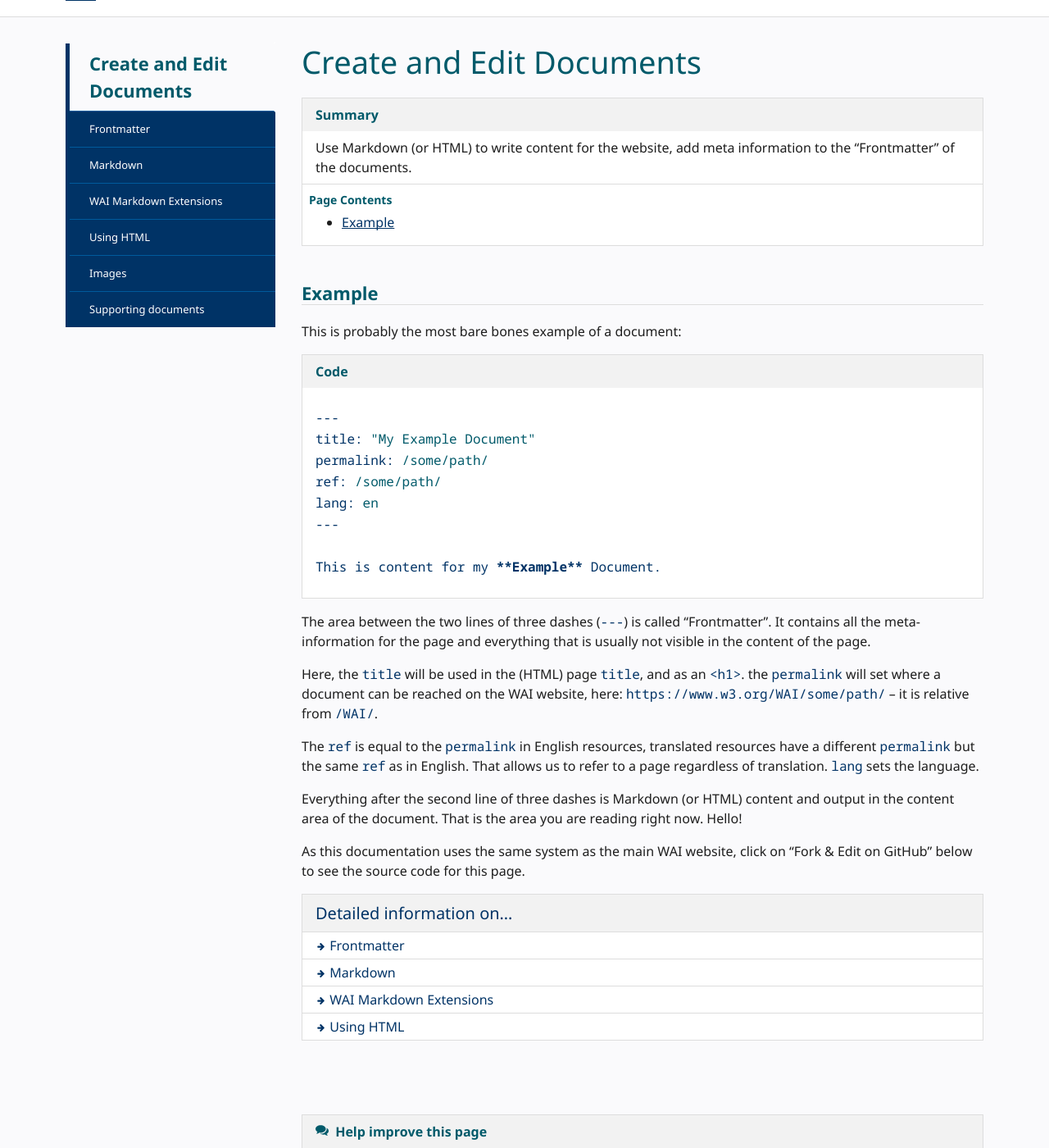
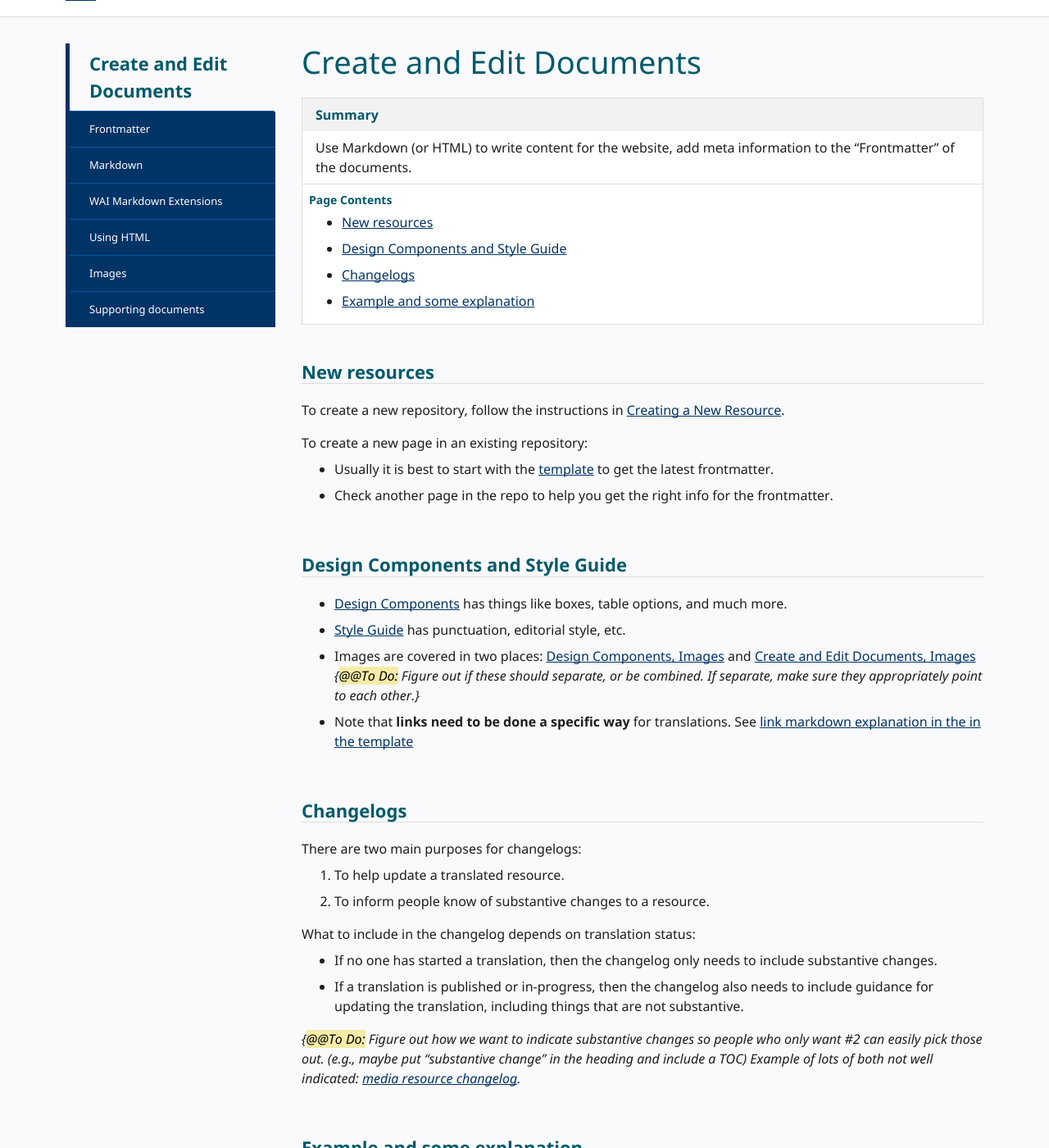
Before and after one commit to w3c/wai-website-theme, a Jekyll site: the page built from content/writing.md, in a window 1280 px wide and 1400 px high, scrolled down 252 px. Shown: the whole window at 82% size. Built offline with Jekyll 4.4.1, drawn with Linux system fonts in a browser that asks for light colours; cached includes are drawn as plain includes; comment, search, counter and statistics services are not loaded.

Commit message:
Update writing.md

```diff
--- a/content/writing.md
+++ b/content/writing.md
@@ -21,7 +21,34 @@ Use Markdown (or HTML) to write content for the website, add meta information to
 
 {% include toc.html %}
 
-## Example
+## New resources
+
+To create a new repository, follow the instructions in [Creating a New Resource](/technical/new-resource/).
+
+To create a new page in an existing repository:
+* Usually it is best to start with the [template](https://raw.githubusercontent.com/w3c/wai-resource-template/master/content/index.md) to get the latest frontmatter.
+* Check another page in the repo to help you get the right info for the frontmatter.
+
+## Design Components and Style Guide
+
+* [Design Components](/components/) has things like boxes, table options, and much more.
+* [Style Guide](https://www.w3.org/WAI/EO/wiki/Style) has punctuation, editorial style, etc.
+* Images are covered in two places: [Design Components, Images]( https://wai-website-theme.netlify.app/components/images/) and [Create and Edit Documents, Images](/writing/images/) <br>_{<mark>@@To Do:</mark> Figure out if these should separate, or be combined. If separate, make sure they appropriately point to each other.}_
+* Note that **links need to be done a specific way** for translations. See [link markdown explanation in the in the template](https://github.com/w3c/wai-resource-template/blob/master/content/index.md#heading-level-2)
+
+## Changelogs
+
+There are two main purposes for changelogs:
+1. To help update a translated resource.
+2. To inform people know of substantive changes to a resource.
+
+What to include in the changelog depends on translation status:
+* If no one has started a translation, then the changelog only needs to include substantive changes.
+* If a translation is published or in-progress, then the changelog also needs to include guidance for updating the translation, including things that are not substantive.
+
+_{<mark>@@To Do:</mark> Figure out how we want to indicate substantive changes so people who only want #2 can easily pick those out. (e.g., maybe put “substantive change” in the heading and include a TOC) Example of lots of both not well indicated: [media resource changelog](https://www.w3.org/WAI/media/av/changelog/)._
+
+## Example and some explanation
 
 This is probably the most bare bones example of a document:
 
@@ -51,19 +78,3 @@ Here, the `title` will be used in the (HTML) page `title`, and as an `<h1>`. the
 The `ref` is equal to the `permalink` in English resources, translated resources have a different `permalink` but the same `ref` as in English. That allows us to refer to a page regardless of translation. `lang` sets the language.
 
 Everything after the second line of three dashes is Markdown (or HTML) content and output in the content area of the document. That is the area you are reading right now. Hello!
-
-As this documentation uses the same system as the main WAI website, click on “Fork & Edit on GitHub” below to see the source code for this page.
-
-{::nomarkdown}
-{% include box.html type="start" title="Detailed information on…" class="large linklist" %}
-{:/}
-
-* [{%include_cached icon.html name="arrow-right" %} <span class="visual-a">Frontmatter</span>](/writing/frontmatter/)
-* [{%include_cached icon.html name="arrow-right" %} <span class="visual-a">Markdown</span>](/writing/markdown/)
-* [{%include_cached icon.html name="arrow-right" %} <span class="visual-a">WAI Markdown Extensions</span>](/writing/wai-markdown/)
-* [{%include_cached icon.html name="arrow-right" %} <span class="visual-a">Using HTML</span>](/writing/html/)
-{:.linklist}
-
-{::nomarkdown}
-{% include box.html type="end" %}
-{:/}
```
